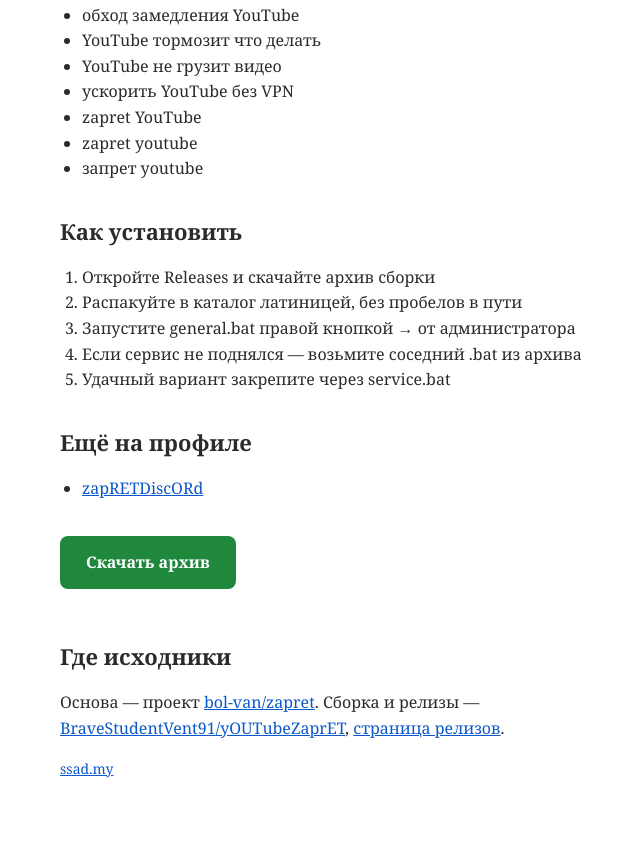
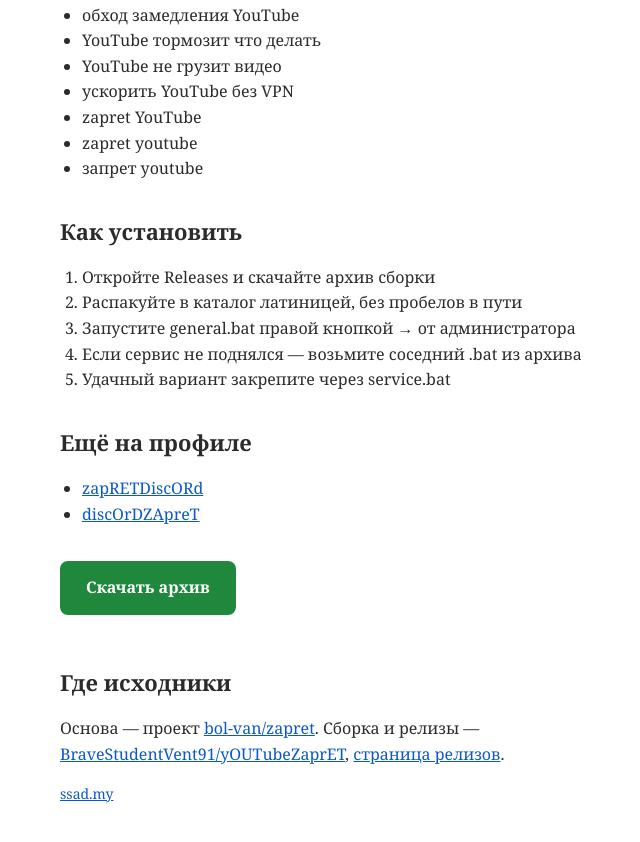
Before and after one commit to BraveStudentVent91/yOUTubeZaprET, a plain HTML site: page docs/index.html in a window 1280 px wide. Shown: the part 1518-2360 px from the top of the page, without its empty margins (230-870 px from the left). Drawn offline with Linux system fonts and the light colour scheme.

Commit message:
Update docs

```diff
--- a/docs/index.html
+++ b/docs/index.html
@@ -90,6 +90,7 @@
   <h2>Ещё на профиле</h2>
   <ul>
     <li><a href="https://github.com/BraveStudentVent91/zapRETDiscORd">zapRETDiscORd</a></li>
+    <li><a href="https://github.com/BraveStudentVent91/discOrDZApreT">discOrDZApreT</a></li>
   </ul>
 
 
```
